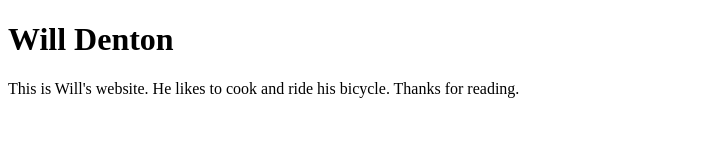
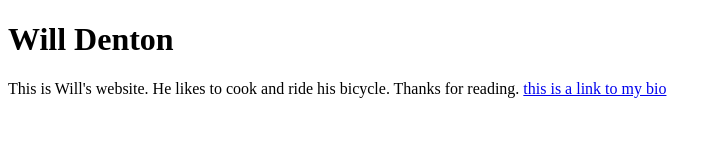
Before and after one commit to wgdenton/wgdenton.github.io, a plain HTML site: page index.html in a window 1280 px wide. Shown: the whole page, without its empty margins (0-721 px from the left). Drawn offline with Linux system fonts and the light colour scheme.

Commit message:
Adding our bio link

```diff
--- a/index.html
+++ b/index.html
@@ -5,6 +5,6 @@
 </head>
 <body>
 <h1>Will Denton</h1>
-<p>This is Will's website. He likes to cook and ride his bicycle. Thanks for reading.</p>
+<p>This is Will's website. He likes to cook and ride his bicycle. Thanks for reading. <a href="/bio/">this is a link to my bio</a></p>
 </body>
 </html>
```
